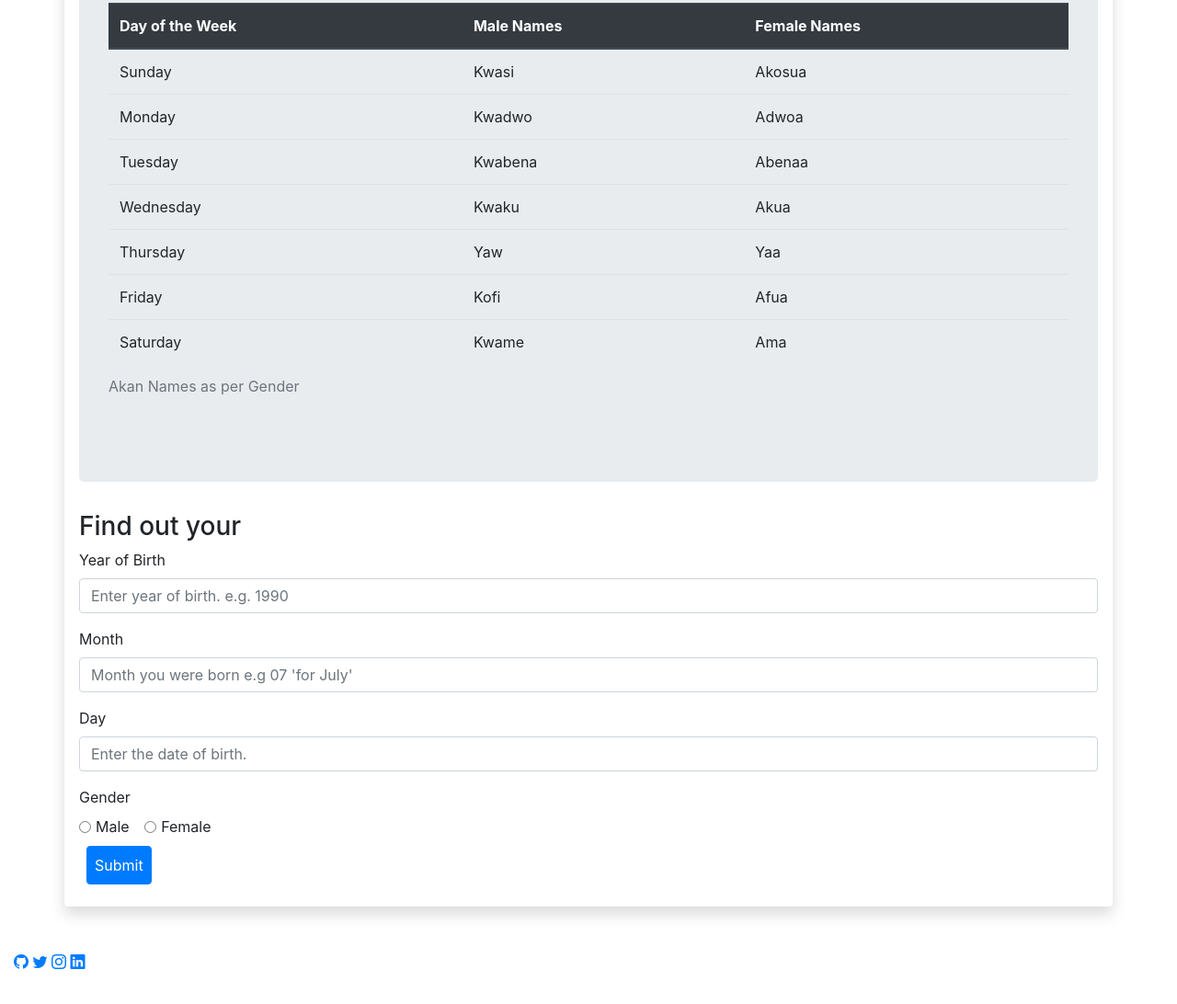
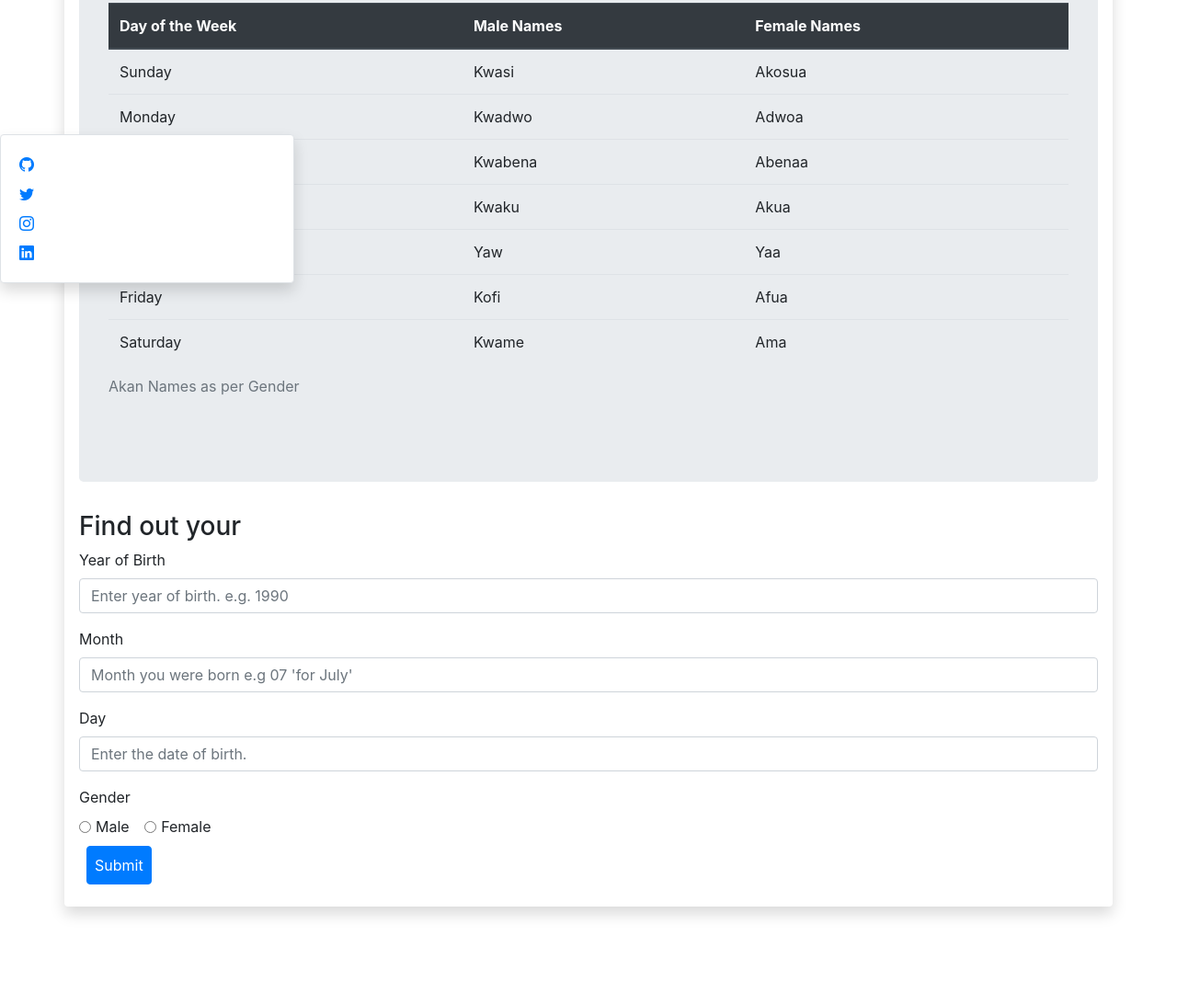
Before and after one commit to ikinoti/Akan-Name-Generator, a plain HTML site: page index.html in a window 1280 px wide. Shown: the part 444-1536 px from the top of the page at 92% size. Drawn offline with nearby package versions, Linux system fonts and the light colour scheme.

Commit message:
customize the contact section

```diff
--- a/index.html
+++ b/index.html
@@ -102,15 +102,16 @@
       </form>
     </div>
 
-    <!-- contacts -->
-    <div class="footer">
-      <a href="https://github.com/ikinoti" target="_blank"><i class="bi bi-github"></i></a>
-      <a href="https://twitter.com/tosh_hyxoul" target="_blank"><i class="bi bi-twitter"></i></a>
-      <a href="https://www.instagram.com/_igitonga__/" target="_blank"><i class="bi bi-instagram"></i></a>
-      <a href="https://www.linkedin.com/in/isaiah-gitonga-016829175/" target="_blank"><i class="bi bi-linkedin"></i></a>
-    </div>
+
+
 
   </div>
-
+  <!-- contacts -->
+  <div class="d-flex flex-column position-fixed fixed-bottom border w-25 shadow p-3 mb-5 bg-white rounded" id="footer">
+    <a href="https://github.com/ikinoti" target="_blank" class="m-1 "><i class="bi bi-github"></i></a>
+    <a href="https://twitter.com/tosh_hyxoul" target="_blank" class="m-1 "><i class="bi bi-twitter"></i></a>
+    <a href="https://www.instagram.com/_igitonga__/" target="_blank" class="m-1"><i class="bi bi-instagram"></i></a>
+    <a href="https://www.linkedin.com/in/isaiah-gitonga-016829175/" target="_blank" class="m-1"><i class="bi bi-linkedin"></i></a>
+  </div>
 </body>
 </html>
```
